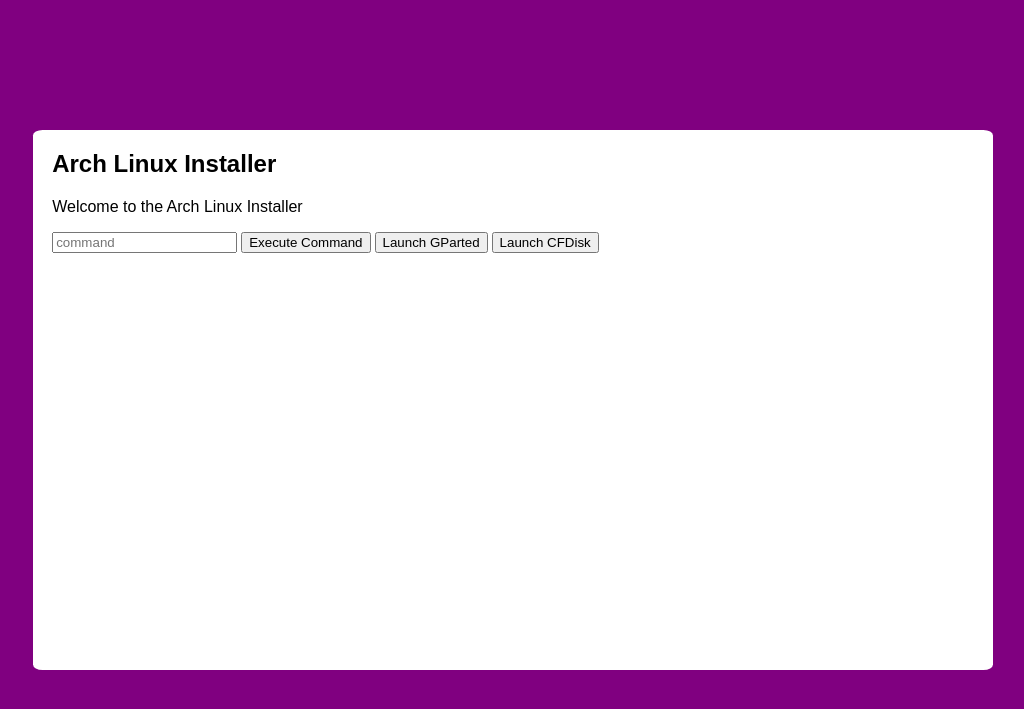
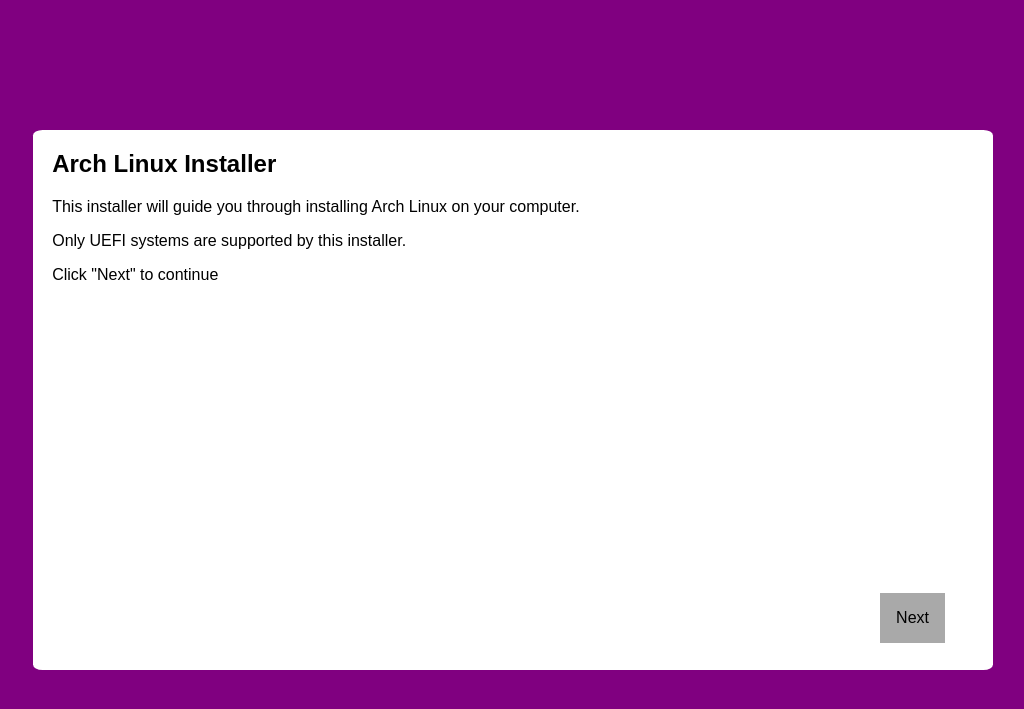
Before and after one commit to xWires/archinstallgui, a Flask app: template web/frontend/templates/index.html in a window 1280 px wide. Shown: the top 709 px of the page, without its empty margins (127-1151 px from the left). Run offline with Flask 3, Linux system fonts and the light colour scheme; the template is opened without the code that fills it, so the values that code supplies are empty.

Commit message:
Disk formatting

```diff
--- a/web/backend/server.py
+++ b/web/backend/server.py
@@ -17,9 +17,12 @@ def execute_command(command):
 def launch_gparted():
     return execute_command("gparted")
 
-@app.route("/launch_cfdisk", methods=["POST"])
+@app.route("/format_disks", methods=["POST"])
 def launch_cfdisk():
-    return execute_command("kitty cfdisk")
+    data = request.json
+    boot_partition = data.get("boot_partition")
+    root_partition = data.get("root_partition")
+    return execute_command(f"mkfs.ext4 {root_partition} && mkfs.fat -F 32 {boot_partition} && mount --mkdir {root_partition} /mnt && mount --mkdir {boot_partition} /mnt/boot")
 
 if __name__ == '__main__':
     app.run(debug=False, port=9091, host="127.0.0.1")
--- a/web/frontend/server.py
+++ b/web/frontend/server.py
@@ -1,5 +1,4 @@
 from flask import Flask, render_template
-import subprocess
 
 app = Flask(__name__)
 
@@ -7,5 +6,9 @@ app = Flask(__name__)
 def main_page():
     return render_template("index.html")
 
+@app.route("/disks", methods=["GET"])
+def disks_page():
+    return render_template("disks.html")
+
 if __name__ == '__main__':
     app.run(debug=False, port=9090, host="127.0.0.1")
--- a/web/frontend/static/css/main.css
+++ b/web/frontend/static/css/main.css
@@ -24,4 +24,23 @@ p, a, h1, h2, h3, li, input, button {
 .window {
     width: auto;
     margin-left: 2%;
+    margin-right: 2%;
 }
+
+.next {
+    position: absolute;
+    bottom: 5%;
+    right: 5%;
+}
+
+.fancy_button {
+    color: #000000;
+    background-color: darkgray;
+    padding: 16px;
+    text-decoration: none;
+    display: block;
+}
+
+.fancy_button:hover {
+    background-color: gray;
+}
--- a/web/frontend/templates/index.html
+++ b/web/frontend/templates/index.html
@@ -9,64 +9,10 @@
         <div class="window_container">
             <div class="window">
                 <h2>Arch Linux Installer</h2>
-                <p>Welcome to the Arch Linux Installer</p>
-                <input type="text" placeholder="command" id="command_input">
-                <button id="executeButton">Execute Command</button>
-                <script>
-                    $(document).ready(function() {
-                        $('#executeButton').click(function() {
-                            console.log('Command value:', $('#command_input').val());
-                            $.ajax({
-                                url: 'http://localhost:9091/execute_command',
-                                type: 'POST',
-                                contentType: 'application/json',
-                                data: JSON.stringify({ command: $('#command_input').val() }),
-                                success: function(response) {
-                                    alert('Command executed successfully:\n' + response);
-                                },
-                                error: function(xhr, status, error) {
-                                    alert('Error executing command:\n' + xhr.responseText);
-                                }
-                            });
-                        });
-                    });
-                </script>
-                <button id="launch_gparted">Launch GParted</button>
-                <script>
-                    $(document).ready(function() {
-                        $('#launch_gparted').click(function() {
-                            $.ajax({
-                                url: 'http://localhost:9091/launch_gparted',
-                                type: 'POST',
-                                contentType: 'application/json',
-                                success: function(response) {
-                                    alert('Command executed successfully:\n' + response);
-                                },
-                                error: function(xhr, status, error) {
-                                    alert('Error executing command:\n' + xhr.responseText);
-                                }
-                            });
-                        });
-                    });
-                </script>
-                <button id="launch_cfdisk">Launch CFDisk</button>
-                <script>
-                    $(document).ready(function() {
-                        $('#launch_cfdisk').click(function() {
-                            $.ajax({
-                                url: 'http://localhost:9091/launch_cfdisk',
-                                type: 'POST',
-                                contentType: 'application/json',
-                                success: function(response) {
-                                    alert('Command executed successfully:\n' + response);
-                                },
-                                error: function(xhr, status, error) {
-                                    alert('Error executing command:\n' + xhr.responseText);
-                                }
-                            });
-                        });
-                    });
-                </script>
+                <p>This installer will guide you through installing Arch Linux on your computer.</p>
+                <p>Only UEFI systems are supported by this installer.</p>
+                <p>Click "Next" to continue</p>
+                <a class="next fancy_button" href="/disks">Next</a>
             </div>
         </div>
     </body>
```
Also changed, not shown: web/frontend/templates/disks.html (added, +63 -0 lines).
